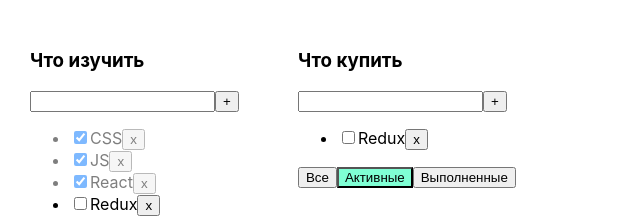
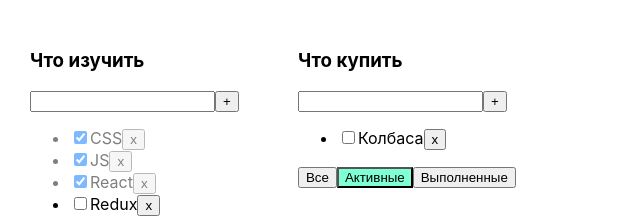
Before and after one commit to DmitryPopov1985/todolist, a React (Create React App) app: page / in a window 1280 px wide. Shown: the top 218 px of the page, without its empty margins (0-640 px from the left). Built offline with nearby package versions, Linux system fonts and the light colour scheme.

Commit message:
фиксация добавления, изменения и удаления задач

```diff
--- a/src/App.tsx
+++ b/src/App.tsx
@@ -11,18 +11,14 @@ type TodoListType = {
 }
 
 function App() {
-  // Состояние задач
-  let [tasks, setTasks] = useState<Array<TaskProps>>([
-    {id: v1(), title: 'CSS', isDone: true},
-    {id: v1(), title: 'JS', isDone: true},
-    {id: v1(), title: 'React', isDone: true},
-    {id: v1(), title: 'Redux', isDone: false},
-  ])
+
 
   // Удаление задачи
-  function removeTask(id: string) {
+  function removeTask(id: string, todolistId: string) {
+    let tasks = tasksObj[todolistId]
     let filteredTasks = tasks.filter(task => task.id !== id)
-    setTasks(filteredTasks)
+    tasksObj[todolistId] = filteredTasks
+    setTaskObj({...tasksObj})
   }
   // Изменение фильтра
   function changeFilter(value: FilterValuesType, todolistId: string) {
@@ -33,38 +29,56 @@ function App() {
     }
   }
   // Добавление задачи
-  function addTask(title: string) {
+  function addTask(title: string, todolistId: string) {
     const newTask = {id: v1(), title: title, isDone: false}
+    let tasks = tasksObj[todolistId]
     let newTasks = [newTask, ...tasks]
-    setTasks(newTasks)
+    tasksObj[todolistId] = newTasks
+    setTaskObj({...tasksObj})
   }
   // Изменение статуса
-  function changeStatus(taskId: string, isDone: boolean) {
-    let task = tasks.find(t => t.id === taskId)
+  function changeStatus(taskId: string, isDone: boolean, todolistId: string) {
+    let task = tasksObj[todolistId].find(t => t.id === taskId)
     if(task) {
       task.isDone = isDone
+
+      setTaskObj({...tasksObj})
     }
-    setTasks([...tasks])
+
   }
 
-
+  let todolistId1 = v1()
+  let todolistId2 = v1()
 
   let [todolists, setTodolists] = useState<Array<TodoListType>>([
-    {id: v1(), title: 'Что изучить', filter: 'all'},
-    {id: v1(), title: 'Что купить', filter: 'active'}
+    {id: todolistId1, title: 'Что изучить', filter: 'all'},
+    {id: todolistId2, title: 'Что купить', filter: 'active'}
   ])
-
+  let [tasksObj, setTaskObj] = useState({
+    [todolistId1]: [
+      {id: v1(), title: 'CSS', isDone: true},
+    {id: v1(), title: 'JS', isDone: true},
+    {id: v1(), title: 'React', isDone: true},
+    {id: v1(), title: 'Redux', isDone: false},
+  ],
+    [todolistId2]: [
+      {id: v1(), title: 'CSS', isDone: true},
+    {id: v1(), title: 'Молоко', isDone: true},
+    {id: v1(), title: 'Хлеб', isDone: true},
+    {id: v1(), title: 'Колбаса', isDone: false},
+  ]
+  })
   return (
     <div className="App">
       {
         todolists.map( tl => {
           // Фильтрация задач по выбранному фильтру
-          let tasksForTodolist = tasks
+          let tasksForTodolist = tasksObj[tl.id]
           if (tl.filter === 'completed') {
-          tasksForTodolist = tasks.filter(task => task.isDone === true)
+          tasksForTodolist = tasksForTodolist.filter(task => task.isDone === true)
           }
           if (tl.filter === 'active') {
-          tasksForTodolist = tasks.filter(task => task.isDone === false)
+          tasksForTodolist = tasksForTodolist.filter(task => task.isDone === false)
           }
 
           return <Todolist
--- a/src/Todolist.tsx
+++ b/src/Todolist.tsx
@@ -11,10 +11,10 @@ type Props = {
   id: string
   title: string
   tasks: Array<TaskProps>
-  removeTask: (id: string) => void
+  removeTask: (id: string, todolistId: string) => void
   changeFilter: (value: FilterValuesType, todolistId: string) => void
-  addTask: (title: string) => void
-  changeTaskStatus: (taskId: string, isDone: boolean) => void
+  addTask: (title: string, todolistId: string) => void
+  changeTaskStatus: (taskId: string, isDone: boolean, todolistId: string) => void
   filter: FilterValuesType
 }
 
@@ -33,7 +33,7 @@ export function Todolist(props: Props) {
   const onKeyDownHandler = (e:KeyboardEvent<HTMLInputElement>) => {
     if (e.key === 'Enter') {
       if (newTaskTitle.trim()) {
-        props.addTask(newTaskTitle)
+        props.addTask(newTaskTitle, props.id)
         setNewTaskTitle('')
       } else {
         setError('Заполните поле')
@@ -45,7 +45,7 @@ export function Todolist(props: Props) {
   // Обработчик добавления новой задачи при клике на кнопку "+"
   const addingNewTaskHandler = () => {
     if (newTaskTitle.trim()) {
-      props.addTask(newTaskTitle.trim())
+      props.addTask(newTaskTitle.trim(), props.id)
       setNewTaskTitle('')
     } else {
       setError('Заполните поле')
@@ -82,9 +82,9 @@ export function Todolist(props: Props) {
         <ul>
           {props.tasks.map((task) => {
 
-            const removeTaskHandler = () => {props.removeTask(task.id)}
+            const removeTaskHandler = () => {props.removeTask(task.id, props.id)}
             const onChangeHandler = (e: ChangeEvent<HTMLInputElement>) => {
-              props.changeTaskStatus(task.id, e.currentTarget.checked)
+              props.changeTaskStatus(task.id, e.currentTarget.checked, props.id)
             }
             return (
               <li key={task.id}
```
